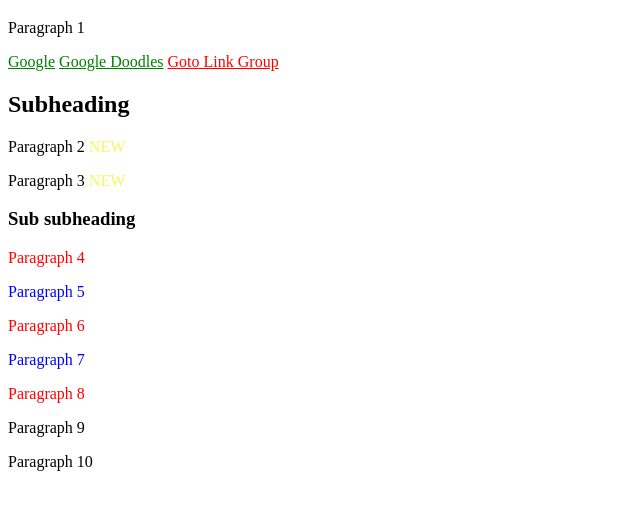
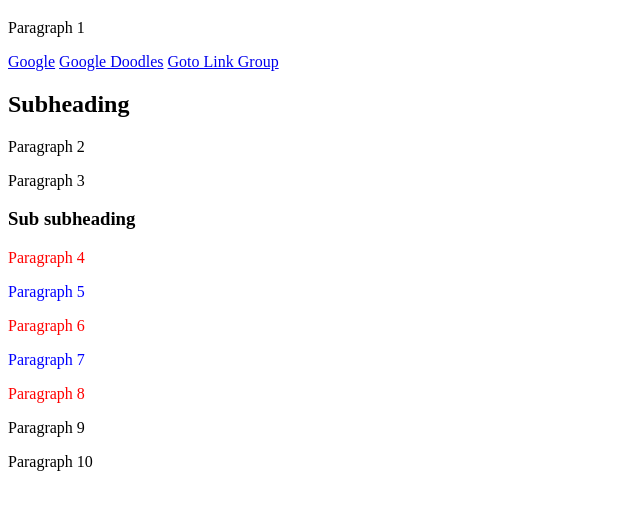
Before and after one commit to Hudiga1337/CSS-Zadatak1, a plain HTML site: page index.html in a window 1280 px wide. Shown: the part 61-570 px from the top of the page, without its empty margins (0-640 px from the left). Drawn offline with Linux system fonts and the light colour scheme.

Commit message:
Update index.html

```diff
--- a/index.html
+++ b/index.html
@@ -14,13 +14,13 @@
 <body>
     <h1>Main Heading</h1>
     <p>Paragraph 1</p>
-    <a class="googlecolor" href="https://www.google.com/">Google</a>
-    <a class="googlecolor" href="https://www.google.com/doodles">Google Doodles</a>
-    <a class="linkgroupcolor" href="https://www.link-group.eu/" target="_blank">Goto Link Group</a>
+    <a href="https://www.google.com/">Google</a>
+    <a href="https://www.google.com/doodles">Google Doodles</a>
+    <a href="https://www.link-group.eu/" target="_blank">Goto Link Group</a>
     <div id="first-div">
         <h2>Subheading</h2>
-        <p>Paragraph 2 <span class="newtext"></span></p>
-        <p>Paragraph 3 <span class="newtext"></span></p>
+        <p>Paragraph 2</span></p>
+        <p>Paragraph 3</span></p>
         <div id="second-div">
             <h3>Sub subheading</h3>
             <p>Paragraph 4</p>
@@ -31,7 +31,7 @@
         </div>
     </div>
     <p>Paragraph 9</p>
-    <p class="hovertext">Paragraph 10</p>
+    <p>Paragraph 10</p>
 </body>
 
 </html>
```
